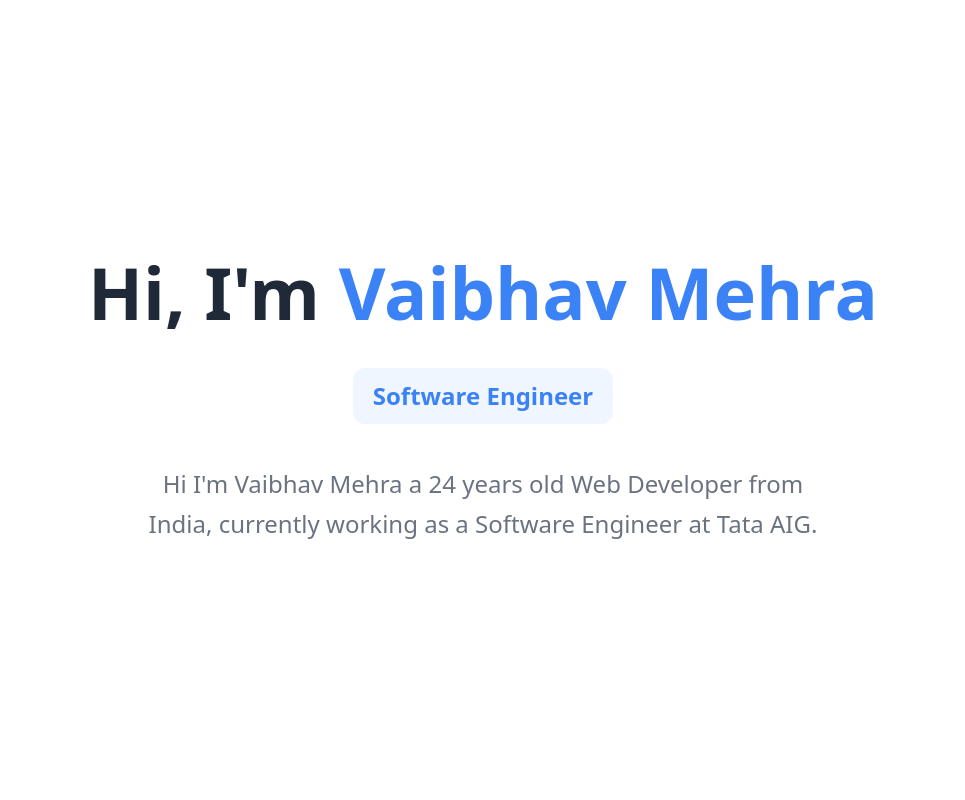
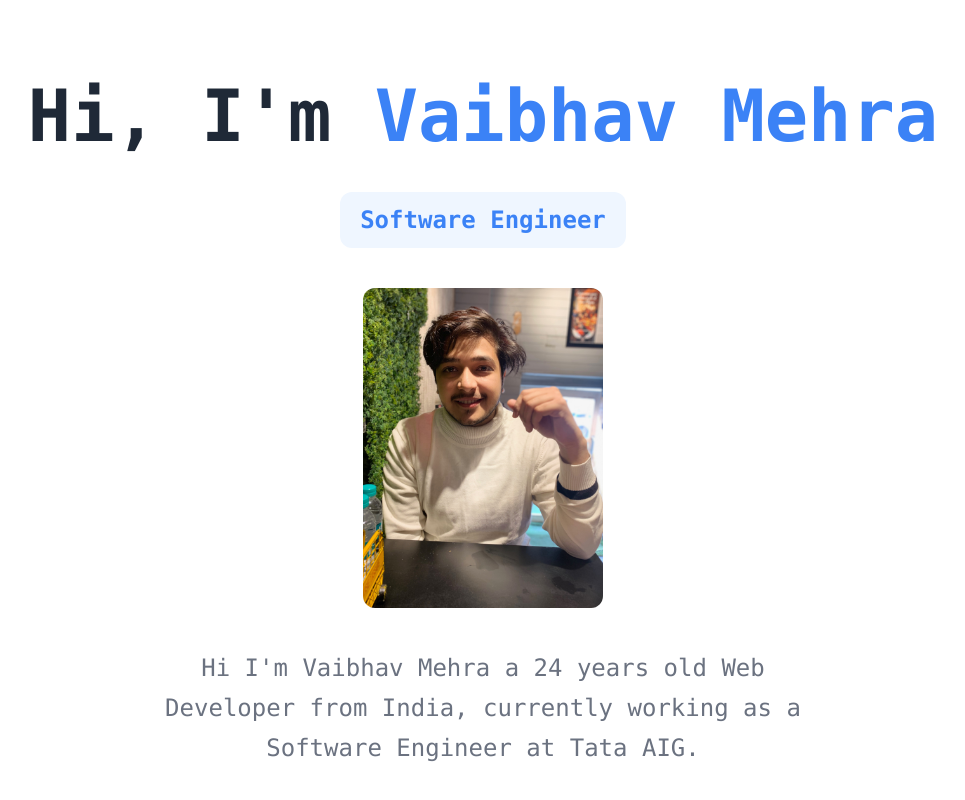
Before and after one commit to vaibhavmehra9/portfolio, a React (Create React App) app: page / in a window 1280 px wide. Shown: the top 800 px of the page, without its empty margins (157-1122 px from the left). Built offline with nearby package versions, Linux system fonts and the light colour scheme.

Commit message:
profile image added

```diff
--- /dev/null
+++ b/src/assets/resource.js
@@ -0,0 +1,3 @@
+export const Images = {
+  vaibhav: require('./images/vaibhav.jpg').default,
+};
--- a/src/components/About.js
+++ b/src/components/About.js
@@ -1,11 +1,20 @@
+import { Images } from '../assets/resource';
+
 const About = () => {
   return (
-    <div className="h-screen flex flex-col justify-center text-center">
+    <div className="flex flex-col justify-center text-center my-20">
       <h1 className="font-bold text-4xl sm:text-7xl text-gray-800">
         Hi, I'm <span className="text-blue-500">Vaibhav Mehra</span>
       </h1>
       <div className="my-10 mx-auto px-5 py-3 rounded-xl  text-2xl font-bold bg-blue-50 text-blue-500">
         Software Engineer
+      </div>
+      <div className="mx-auto mb-10">
+        <img
+          src={Images.vaibhav}
+          alt="vaibhav mehra"
+          className="h-full max-h-80 rounded-xl"
+        />
       </div>
       <p className="text-gray-500 text-2xl max-w-2xl mx-auto leading-10">
         Hi I'm Vaibhav Mehra a 24 years old Web Developer from India, currently
--- a/src/components/Layout.js
+++ b/src/components/Layout.js
@@ -1,6 +1,8 @@
 const Layout = ({ children }) => {
   return (
-    <div className="p-5 sm:p-0 antialiased container mx-auto">{children}</div>
+    <div className=" font-mono	p-5 sm:p-0 antialiased container mx-auto">
+      {children}
+    </div>
   );
 };
 
```
Also changed, not shown: src/assets/images/vaibhav.jpg (added).
